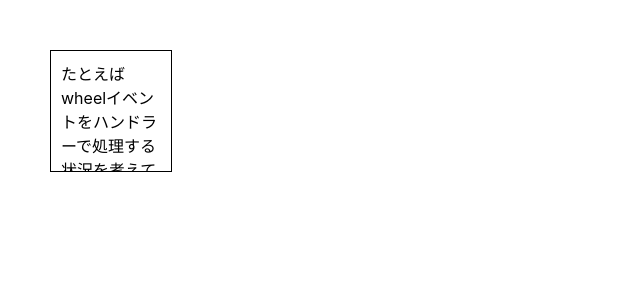
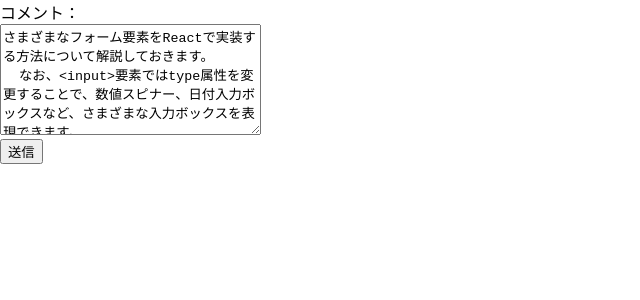
Before and after one commit to fuwa-syugyo/fuwafuwa_study, a React (Create React App) app in the folder react_jissen/my-react/: page / in a window 1280 px wide. Shown: the top 300 px of the page, without its empty margins (0-640 px from the left). Built offline with nearby package versions, Linux system fonts and the light colour scheme.

Commit message:
4-1 done

```diff
--- /dev/null
+++ b/react_jissen/my-react/src/FormTextarea.js
@@ -0,0 +1,30 @@
+import { useState } from 'react';
+
+export default function FormTextarea() {
+  const [form, setForm] = useState({
+    comment: `さまざまなフォーム要素をReactで実装する方法について解説しておきます。\n  なお、<input>要素ではtype属性を変更することで、数値スピナー、日付入力ボックスなど、さまざまな入力ボックスを表現できます。`
+  });
+
+  const handleForm = e => {
+    setForm({
+      ...form,
+      [e.target.name]: e.target.value
+    });
+  };
+
+  const show = () => {
+    console.log(`コメント：${form.comment}`);
+  };
+
+  return (
+    <form>
+      <label htmlFor="comment">コメント：</label><br />
+      <textarea id="comment" name="comment"
+        cols="30" rows="7"
+        value={form.comment}
+        onChange={handleForm}></textarea><br />
+      <button type="button" onClick={show}>
+        送信</button>
+    </form>
+  );
+}
--- /dev/null
+++ b/react_jissen/my-react/src/StateForm.js
@@ -0,0 +1,39 @@
+import { useState } from 'react';
+
+export default function StateForm() {
+  const [form, setForm] = useState({
+    name: '山田太郎',
+    age: 18
+  });
+
+  const handleForm = e => {
+    setForm({
+      ...form,
+      [e.target.name]: e.target.value
+    });
+  };
+
+  const show = () => {
+    console.log(`こんにちは、${form.name}（${form.age} 歳）さん！`);
+  };
+
+  return (
+    <form>
+      <div>
+        <label htmlFor="name">名前：</label>
+        <input id="name" name="name" type="text"
+          onChange={handleForm} value={form.name} />
+      </div>
+      <div>
+        <label htmlFor="age">年齢：</label>
+        <input id="age" name="age" type="number"
+          onChange={handleForm} value={form.age} />
+      </div>
+      <div>
+        <button type="button" onClick={show}>
+          送信</button>
+      </div>
+      <p>こんにちは、{form.name}（{form.age} 歳）さん！</p>
+    </form>
+  );
+}
--- a/react_jissen/my-react/src/index.js
+++ b/react_jissen/my-react/src/index.js
@@ -22,6 +22,8 @@
 import EventArgs from './EventArgs';
 import EventPropagation from './EventPropagation';
 import EventPassive from './EventPassive';
+import StateForm from './StateForm';
+import FormTextarea from './FormTextarea';
 
 const root = ReactDOM.createRoot(document.getElementById('root'));
 root.render(
@@ -122,12 +124,20 @@
 //   <EventArgs/>
 // )
 
-root.render(
-  <EventPropagation />
-)
+// root.render(
+//   <EventPropagation />
+// )
+
+// root.render(
+//   <EventPassive />
+// )
+
+// root.render(
+//   <StateForm />
+// )
 
 root.render(
-  <EventPassive />
+  <FormTextarea />
 )
 
 // If you want to start measuring performance in your app, pass a function
```
Also changed, not shown: 1 other file (tests, documents, lock files or other folders).
